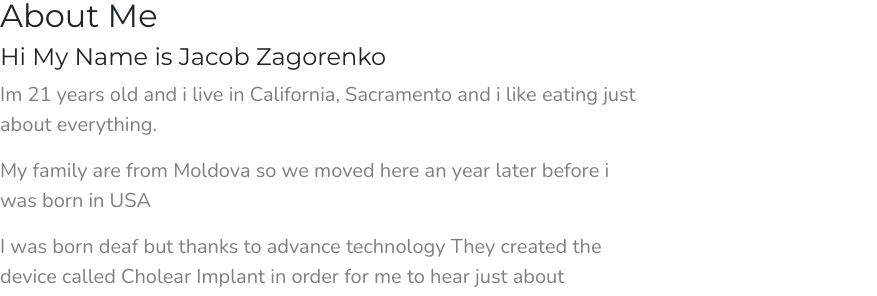
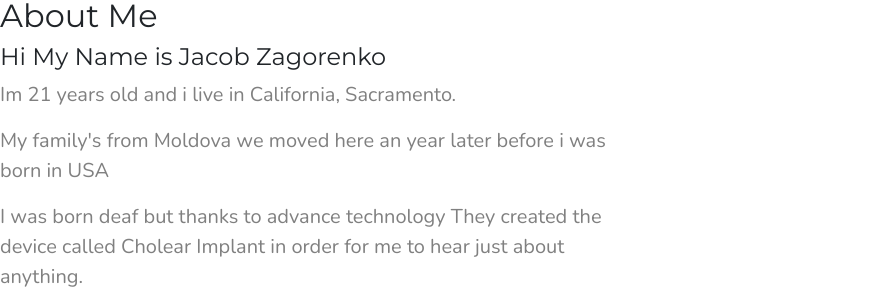
Before and after one commit to Jacob1635/Portfolio1, a plain HTML site: page portfolio/index.html in a window 1280 px wide. Shown: the part 1303-1599 px from the top of the page, without its empty margins (0-877 px from the left). Drawn offline with nearby package versions, Linux system fonts and the light colour scheme.

Commit message:
git testing

```diff
--- a/portfolio/index.html
+++ b/portfolio/index.html
@@ -74,8 +74,8 @@
     <div class="col-lg-6">
         <h2>About Me</h2>
         <h4>Hi My Name is Jacob Zagorenko</h4>
-        <p>Im 21 years old and i live in California, Sacramento and i like eating just about everything.</p>
-        <p>My family are from Moldova so we moved here an year later before i was born in USA</p>
+        <p>Im 21 years old and i live in California, Sacramento.</p>
+        <p>My family's from Moldova we moved here an year later before i was born in USA</p>
         <p>I was born deaf but thanks to advance technology They created the device called Cholear Implant in order for me to hear just about anything.</p>
         <div>
            <ul class="list-inline">
```
